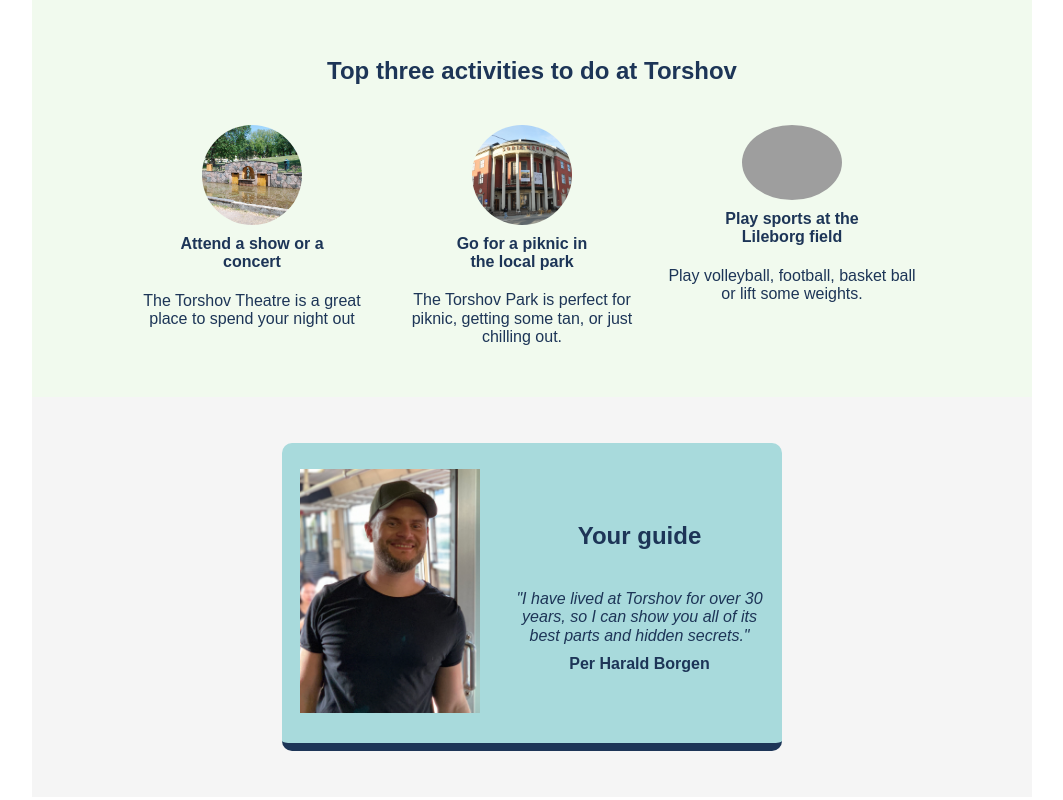
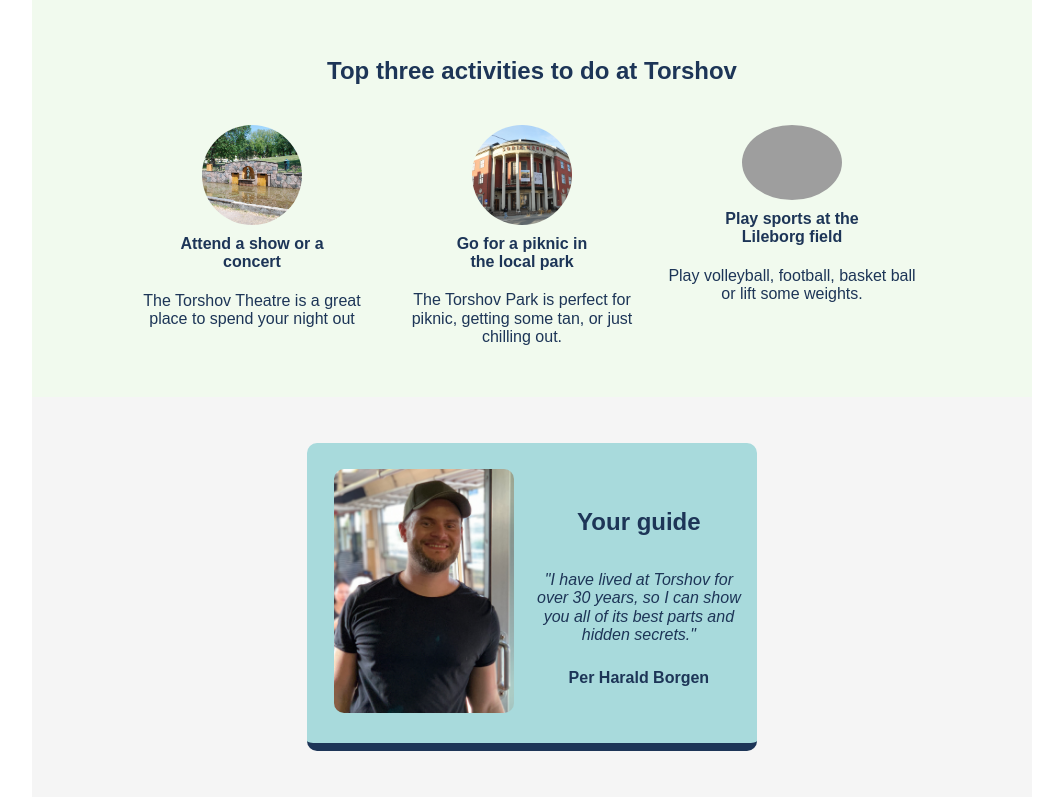
Before and after one commit to TaimoorCodes/visit-torshov, a plain HTML site: page index.html in a window 1280 px wide. Shown: the part 403-1203 px from the top of the page, without its empty margins (108-1171 px from the left). Drawn offline with nearby package versions, Linux system fonts and the light colour scheme; grey boxes are pictures that could not be loaded.

Commit message:
Add files via upload

```diff
--- a/index.html
+++ b/index.html
@@ -43,8 +43,8 @@
                     <img class="card-img" src="images/per.jpg">
                 </div>
                 <div class="card-content">
-                    <h3 class="activity-title">Your guide</h3>
-                    <p  class="activity-description"><i>"I have lived at Torshov for over 30 years, so I can show you all of its best parts and hidden secrets."</i></p>
+                    <h3 class="activity-title card-title">Your guide</h3>
+                    <p  class="activity-description card-description">"I have lived at Torshov for over 30 years, so I can show you all of its best parts and hidden secrets."</p>
                     <h4 class="activity-subtitle">Per Harald Borgen</h4>
                 </div>
             </div>
--- a/styles.css
+++ b/styles.css
@@ -112,7 +112,7 @@ img {
 .card {
     background-color: #A8DADC;
     border-radius: 10px;
-    width: 500px;
+    width: 450px;
     border-bottom: 8px solid #1D3557;
     display: flex;
     flex-direction: row;
@@ -121,6 +121,24 @@ img {
     height: 300px;
 }
 
+.card-content {
+    display: flex;
+    flex-direction: column;
+}
+
 .card-img {
     width: 180px;
+    border-radius: 10px;
+    margin-left: 20px;
+    margin-top: 0;
 }
+
+.card-title {
+    margin-bottom: 25px;
+}
+
+.card-description {
+    width: 25ch;
+    font-style: italic;
+    margin-bottom: 15px;
+}
```
